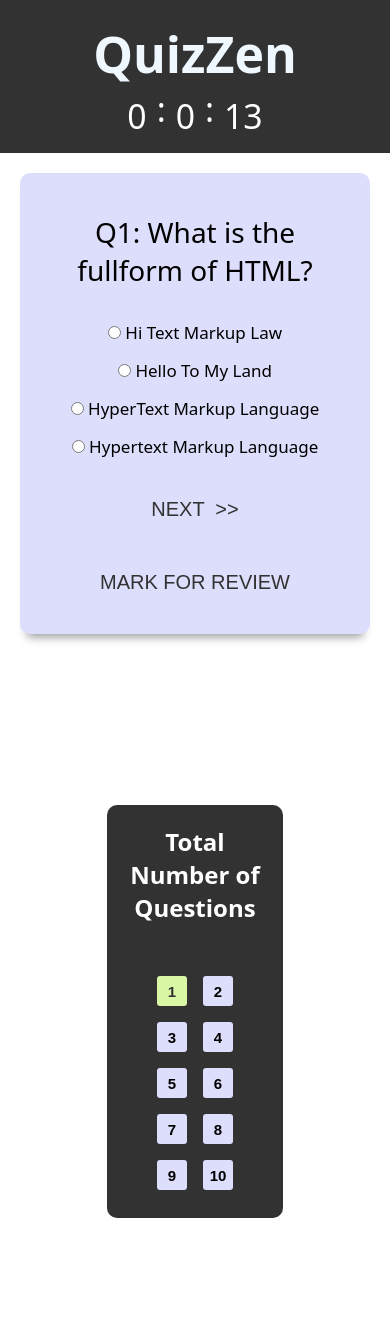
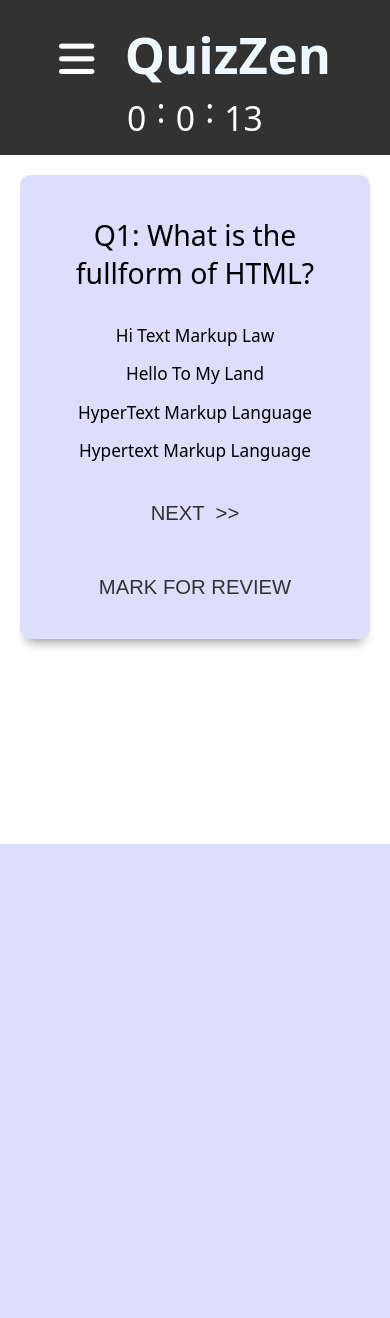
Before and after one commit to HexaCat-001/QuizZen, a PHP site: page / in a window 390 px wide. After the commit the page ends 844 px from the top, so only its background shows below. Run offline with PHP 8.4, Linux system fonts and the light colour scheme; some libraries are stand-ins or nearby versions.

Commit message:
feat : add menu & close button

```diff
--- a/index.html
+++ b/index.html
@@ -14,7 +14,19 @@
 </head>
 <body>
     <nav class="nav-bar">
-        <div class="logo">QuizZen</div>
+
+        <div class="logo">
+            <div class="menuBtn">
+                <input type="checkbox" name="" id="check">
+                <div class="btnOne">
+                    <label for="check">
+                        <i class="fa-solid fa-bars" id="menu_bar"></i>
+                    </label>
+                </div>
+            </div>
+
+            QuizZen
+        </div>
 
                             <!-- //Timer -->
         <!-- timer & progressbar -->
@@ -32,12 +44,18 @@
 
     <main>
         <div class="content">
+
             <div class="left-sidebar">
                 <h2>Total Number of Questions</h2>
-                <br><br>
-                <div id="slBox"><b>
 
-                </b></div>
+                <div class="btnTwo">
+                    <label for="check">
+                        <i class="fa-solid fa-close" id="close_btn"></i>
+                    </label>
+                </div>
+
+                <div id="slBox">
+                </div>
             </div>
 
             <!-- Quizz -->
--- a/script.js
+++ b/script.js
@@ -314,3 +314,16 @@ function countDownTimer() {
     quizz.style.margin = "5rem";
   }
 }
+
+// menu bar = / x
+const menuBar = document.querySelector('#menu_bar');
+const closBtn = document.querySelector('#close_btn');
+const left_sideBar = document.querySelector('.left-sidebar');
+
+menuBar.addEventListener('click',()=> {
+  left_sideBar.style.display = "flex";
+});
+
+closBtn.addEventListener('click',()=> {
+  left_sideBar.style.display = "none";
+});
--- a/style.css
+++ b/style.css
@@ -94,6 +94,10 @@ html,body {
 .logo {
     font-weight:900;
     font-size: 4.2rem;
+    align-items: center;
+    display: flex;
+    flex-wrap: nowrap;
+    justify-content: center;
 }
 
 nav input {
@@ -149,6 +153,9 @@ input, .inner-div li label  {
     display: flex;
     flex-wrap: wrap;
     width: 20rem;
+    justify-content: center;
+    margin-top: 4rem;
+    margin-bottom: 3rem;
 }
 
 #slBox ul {
@@ -304,6 +311,45 @@ input, .inner-div li label  {
     animation: left-opening .9s;
 }
 
+input {
+    display: none;
+}
+
+.btnOne label i{
+    margin-right: 2rem;
+}
+
+.btnOne label, .btnTwo label {
+    color: #ffffff;
+    font-size: 4rem;
+
+}
+
+.btnTwo label i {
+    margin-top: 0.5rem;
+    padding: 2.5rem;
+}
+
+.menuBtn {
+    display: none;
+    margin-right: 1rem;
+}
+
+@media (max-width: 1400px) {
+    .btnTwo label i {
+        display: none;
+    }
+    .left-sidebar {
+        display: flex;
+    }
+
+}
+
+@media (min-width: 969px) {
+    .left-sidebar {
+        display: flex;
+    }
+}
 
 @media (max-width: 968px) {
     .content {
@@ -315,9 +361,27 @@ input, .inner-div li label  {
     }
 
     .left-sidebar {
+        display: none;
         height:auto;
         margin-bottom: 7rem;
         border-radius: 10px;
+        position: absolute;
+        top: 0;
+        margin-top: 15vh;
+        opacity: 0.9;
+        animation: up-opening;
+    }
+
+    .menuBtn {
+        display: inline-block;
+    }
+
+    .btnTwo label i {
+        display: inline-block;
+    }
+
+    html {
+        font-size: 1.2vh;
     }
 }
 
@@ -345,6 +409,11 @@ input, .inner-div li label  {
         min-width: 0;
         padding: 3rem;
     }
+
+    .left-sidebar {
+        margin-top: 19rem;
+        min-width: 19rem;
+    }
 }
 
 @media (max-width: 390px) {
```
